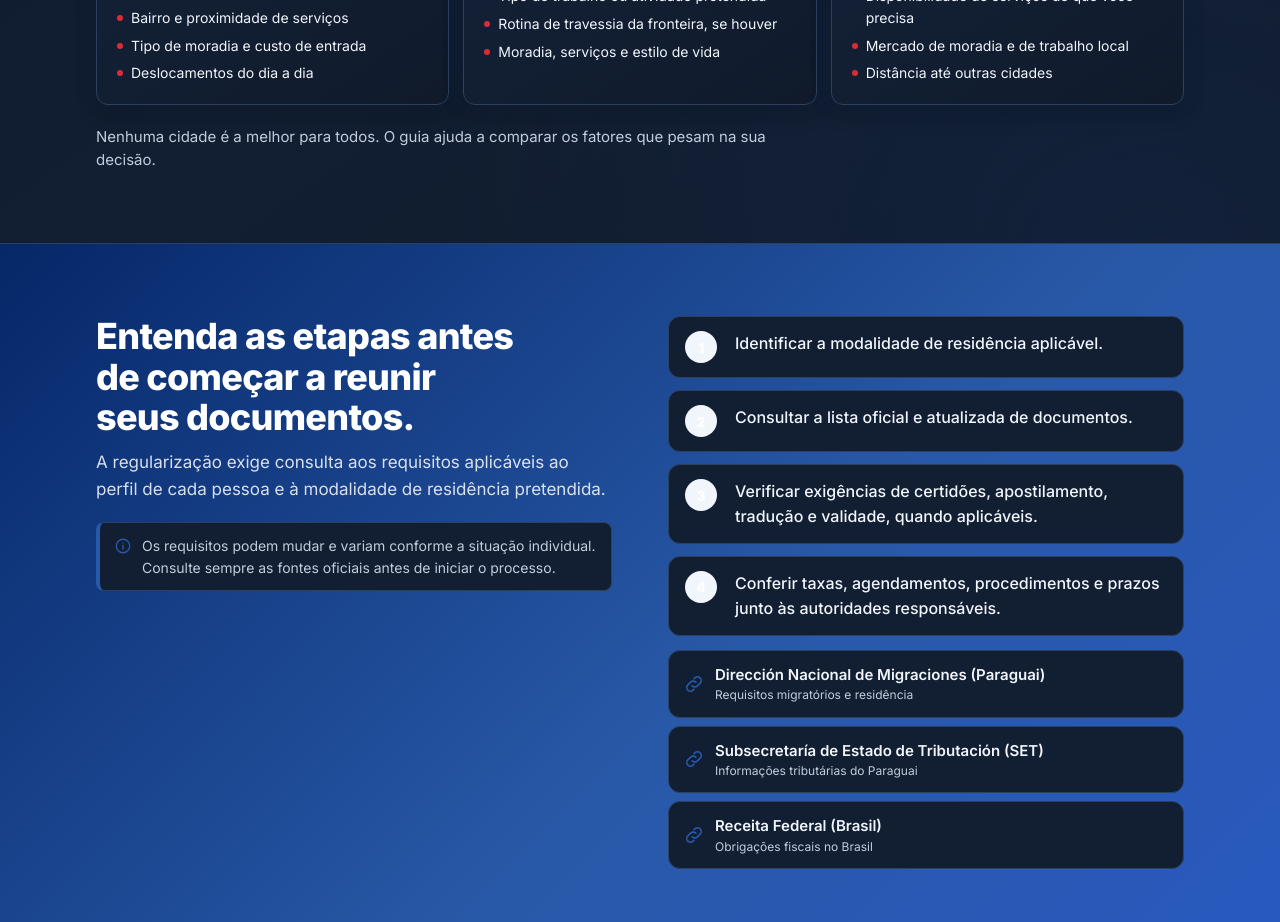
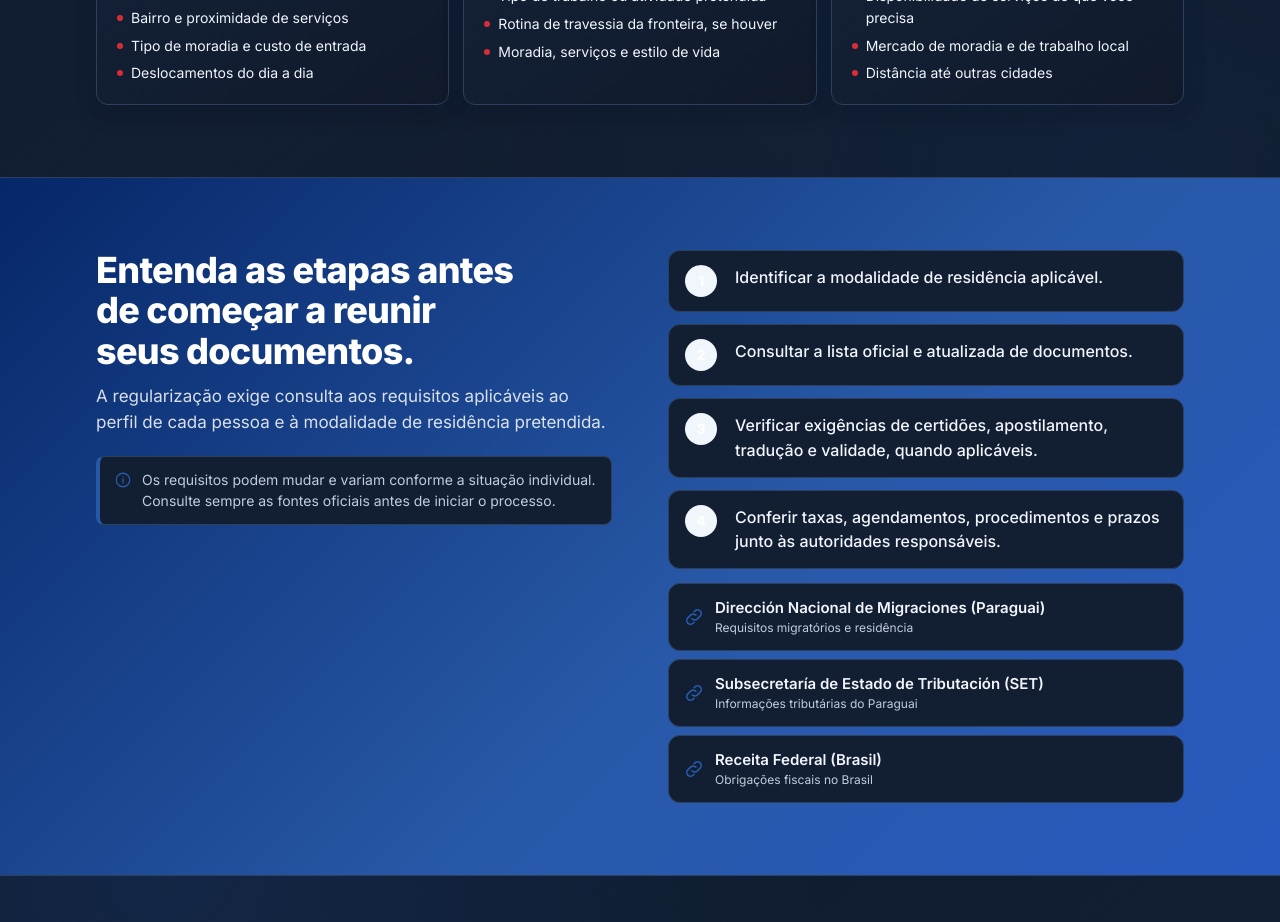
Before and after one commit to eduardoftn1/DSL, a React (Vite) app: page / in a window 1280 px wide. Shown: the part 4560-5482 px from the top of the page. Built offline with nearby package versions, Linux system fonts and the light colour scheme.

Commit message:
exclua: Nenhuma cidade é a melhor para todos. O guia ajuda a compara...
Gerado pelo Zenly.

```diff
--- a/src/sections/Cities.jsx
+++ b/src/sections/Cities.jsx
@@ -76,9 +76,7 @@ export default function Cities() {
             </article>
           ))}
         </div>
-        <p className="city-note">
-          Nenhuma cidade é a melhor para todos. O guia ajuda a comparar os fatores que pesam na sua decisão.
-        </p>
+
       </div>
     </section>
   );
```
